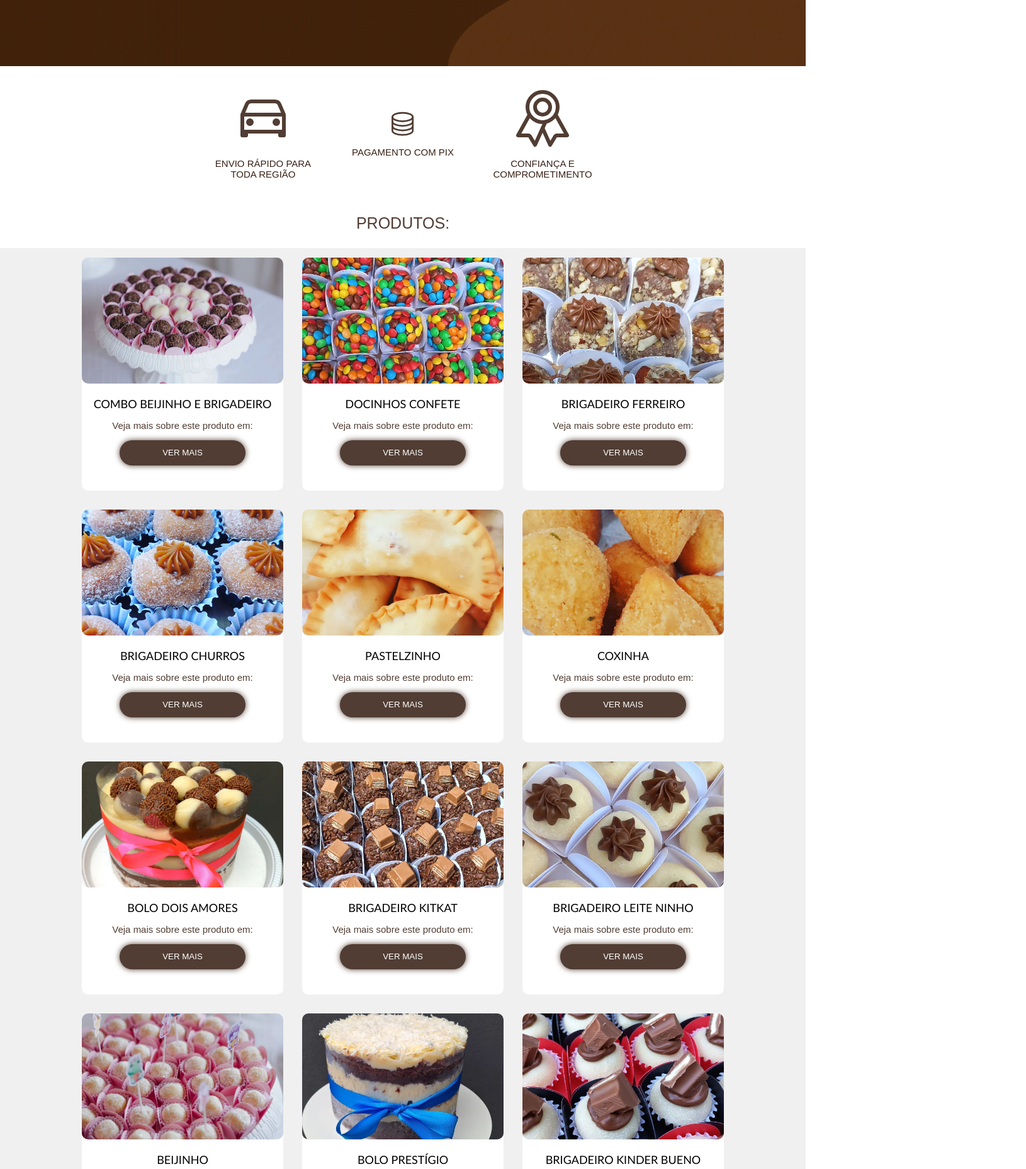
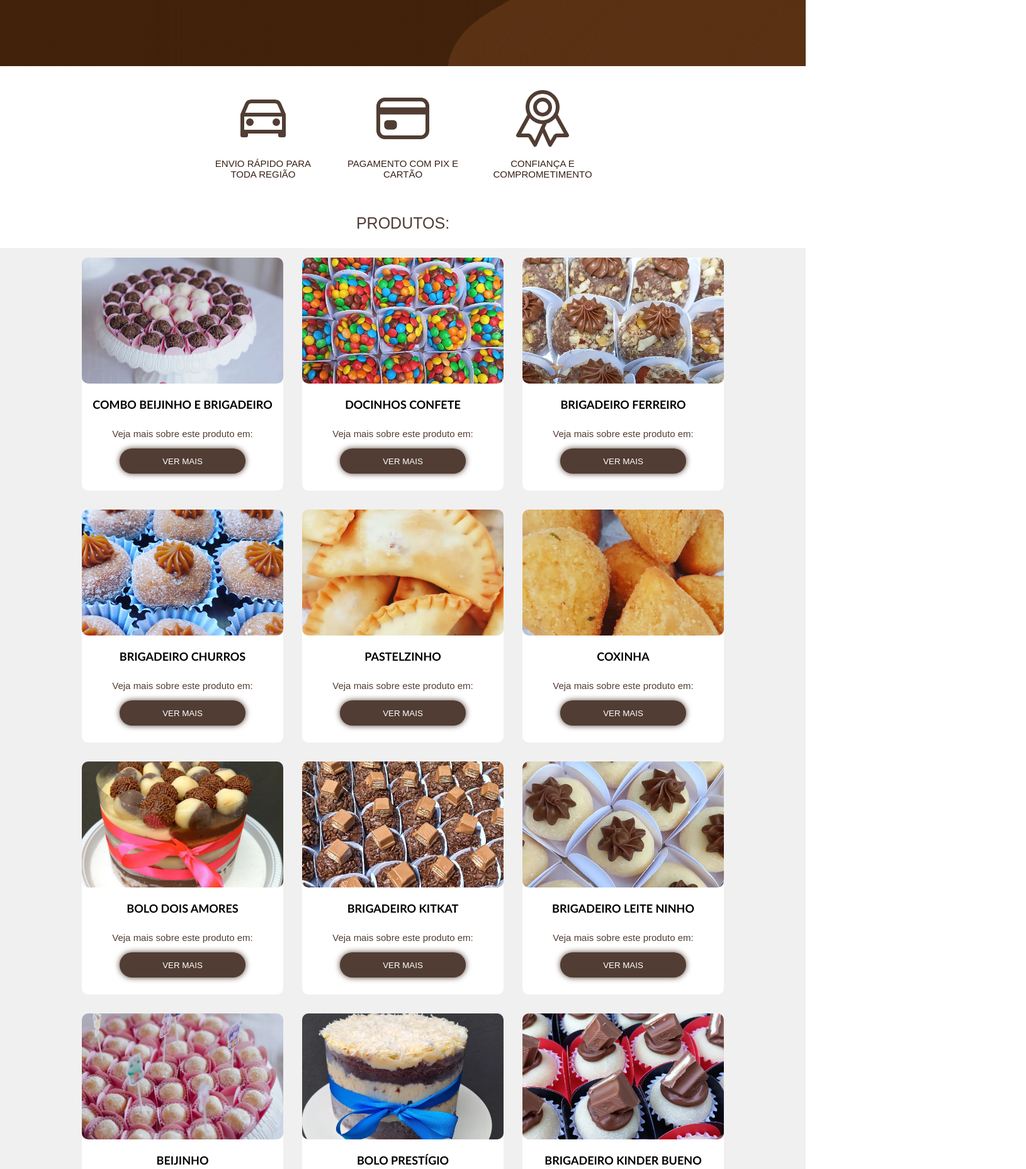
Before and after one commit to Szaiago/DonaSebaProject, a plain HTML site: page index.html in a window 1280 px wide. Shown: the part 640-2496 px from the top of the page at 63% size, 1630 px wide, since content can reach past the window. Drawn offline with nearby package versions, Linux system fonts and the light colour scheme.

Commit message:
atualizações

```diff
--- a/css/home/home.css
+++ b/css/home/home.css
@@ -6,18 +6,19 @@
 .infos-adicionais {
     margin-top: 20px;
     display: flex;
-    flex-direction: row;
     justify-content: center;
     align-items: center;
     text-align: center;
-    text-wrap: wrap;
+    flex-wrap: wrap;
 }
+
 .infos-adicionais p {
     cursor: default;
     font-size: 15px;
     font-family: Arial, Helvetica, sans-serif;
     color: var(--colorHover);
 }
+
 .info-envio, .info-pagamento, .info-segurança {
     margin: 15px;
     width: 15vw;
@@ -27,41 +28,43 @@
     justify-content: center;
     align-items: center;
 }
+
 .icones-adicionais {
     cursor: pointer;
     font-size: 10vw;
-    text-shadow: 0 0 5px solid var(--colorHover);
+    text-shadow: 0 0 5px var(--colorHover);
     transition: 1s;
     color: var(--colorPrin);
 }
+
 .icones-adicionais:hover {
-    transition: 1s;
     transform: scale(1.1);
     color: var(--colorHover);
 }
+
 .titulo-produtos {
     width: 100vw;
-    height: auto;
     display: flex;
     justify-content: center;
     align-items: center;
 }
+
 .titulo-produtos p {
     font-size: 25px;
     font-family: Arial, Helvetica, sans-serif;
     color: var(--colorPrin);
 }
+
 .produtos-container {
     width: 100vw;
-    height: auto;
     min-height: 60vh;
     display: flex;
-    flex-direction: row;
+    flex-wrap: wrap;
     justify-content: center;
     align-items: center;
-    flex-wrap: wrap;
     background-color: rgb(240, 240, 240);
 }
+
 .card-produtos {
     width: 320px;
     height: 370px;
@@ -69,34 +72,40 @@
     border-radius: 10px;
     display: flex;
     flex-direction: column;
-    justify-content: first baseline;
     align-items: center;
-    border: none;
     background-color: rgb(255, 255, 255);
 }
+
 .img-produto {
-    width: 320px;
+    width: 100%;
     height: 200px;
     border-radius: 10px;
+    background-position: center;
+    background-size: cover;
+    background-repeat: no-repeat;
 }
+
 .info-produto {
-    width: 100vw;
-    height: 150px;
+    width: 100%;
+    padding: 10px;
     display: flex;
     flex-direction: column;
-    justify-content: center;
     align-items: center;
+    text-align: center;
 }
-.info-produto h {
+
+.info-produto h1 {
     font-size: 18px;
     color: rgb(0, 0, 0);
     font-family: 'Gill Sans', 'Gill Sans MT', Calibri, 'Trebuchet MS', sans-serif;
 }
+
 .info-produto p {
     font-size: 15px;
     color: var(--colorPrin);
     font-family: Arial, Helvetica, sans-serif;
 }
+
 .ver-mais-produtos {
     cursor: pointer;
     width: 200px;
@@ -108,8 +117,8 @@
     box-shadow: 0 0 10px var(--colorPrin);
     transition: 1s;
 }
+
 .ver-mais-produtos:hover {
-    transition: 1s;
     transform: scale(1.1);
     background-color: var(--colorHover);
 }
--- a/index.html
+++ b/index.html
@@ -12,7 +12,7 @@
     <link rel="stylesheet" href="css/home/home.css">
     <link rel="stylesheet" href="css/fixos/carrosel.css"/>
     <link rel="stylesheet" href="css/responsividade/responsividade.css"/>
-    <link rel="shortcut icon" type="imagex/png" href="css/img-empresa/logo.png"/>
+    <link rel="shortcut icon" type="image/png" href="css/img-empresa/logo.png"/>
     <script src="js/carrosel.js" defer></script>
     <script src="js/dropdown.js" defer></script>
     <script type="module" src="https://unpkg.com/ionicons@7.1.0/dist/ionicons/ionicons.esm.js"></script>
@@ -43,13 +43,13 @@
                 </div>
             </div>
             <div class="logo-empresa">
-                <img src="css/img-empresa/logo.png" class="logo">
+                <img src="css/img-empresa/logo.png" class="logo" alt="Logo Dona Seba">
             </div>
             <div class="whatsapp">
                 <div class="dropdown-ajuda">
-                        <ion-icon name="help-outline" class="icone-ajuda"></ion-icon>
+                    <ion-icon name="help-outline" class="icone-ajuda"></ion-icon>
                     <div class="dropdown-content-ajuda">
-                        <a href="">Este site é apenas para demonstração de catálago, pedidos devem ser feitos via whatsapp.</a>
+                        <a href="#">Este site é apenas para demonstração de catálago, pedidos devem ser feitos via whatsapp.</a>
                     </div>
                 </div>
                 <ion-icon name="logo-whatsapp" class="icone-whats"></ion-icon>
@@ -70,8 +70,8 @@
                 <p>ENVIO RÁPIDO PARA TODA REGIÃO</p>
             </div>
             <div class="info-pagamento">
-                <ion-icon name="server-outline" class="icones-adicionais" style="font-size: 270%;"></ion-icon>
-                <p>PAGAMENTO COM PIX</p>
+                <ion-icon name="card-outline" class="icones-adicionais"></ion-icon>
+                <p>PAGAMENTO COM PIX E CARTÃO</p>
             </div>
             <div class="info-segurança">
                 <ion-icon name="ribbon-outline" class="icones-adicionais"></ion-icon>
@@ -83,7 +83,7 @@
             <div class="card-produtos">
                 <div class="img-produto" style="background-image: url(css/img-produtos/combo-beijinho-brigadeiro.png); background-position: center; background-size: cover; background-repeat: no-repeat;"></div>
                 <div class="info-produto">
-                    <h>COMBO BEIJINHO E BRIGADEIRO</h>
+                    <h1>COMBO BEIJINHO E BRIGADEIRO</h1>
                     <p>Veja mais sobre este produto em:</p>
                     <a href="#"><button type="button" class="ver-mais-produtos">VER MAIS</button></a>
                 </div>
@@ -91,7 +91,7 @@
             <div class="card-produtos">
                 <div class="img-produto" style="background-image: url(css/img-produtos/doces-confete.png); background-position: center; background-size: cover; background-repeat: no-repeat;"></div>
                 <div class="info-produto">
-                    <h>DOCINHOS CONFETE</h>
+                    <h1>DOCINHOS CONFETE</h1>
                     <p>Veja mais sobre este produto em:</p>
                     <a href="#"><button type="button" class="ver-mais-produtos">VER MAIS</button></a>
                 </div>
@@ -99,7 +99,7 @@
             <div class="card-produtos">
                 <div class="img-produto" style="background-image: url(css/img-produtos/brigadeiro-ferreiro.png); background-position: center; background-size: cover; background-repeat: no-repeat;"></div>
                 <div class="info-produto">
-                    <h>BRIGADEIRO FERREIRO</h>
+                    <h1>BRIGADEIRO FERREIRO</h1>
                     <p>Veja mais sobre este produto em:</p>
                     <a href="#"><button type="button" class="ver-mais-produtos">VER MAIS</button></a>
                 </div>
@@ -107,7 +107,7 @@
             <div class="card-produtos">
                 <div class="img-produto" style="background-image: url(css/img-produtos/brigadeiro-churros.png); background-position: center; background-size: cover; background-repeat: no-repeat;"></div>
                 <div class="info-produto">
-                    <h>BRIGADEIRO CHURROS</h>
+                    <h1>BRIGADEIRO CHURROS</h1>
                     <p>Veja mais sobre este produto em:</p>
                     <a href="#"><button type="button" class="ver-mais-produtos">VER MAIS</button></a>
                 </div>
@@ -115,7 +115,7 @@
             <div class="card-produtos">
                 <div class="img-produto" style="background-image: url(css/img-produtos/pastelzinho.png); background-position: center; background-size: cover; background-repeat: no-repeat;"></div>
                 <div class="info-produto">
-                    <h>PASTELZINHO</h>
+                    <h1>PASTELZINHO</h1>
                     <p>Veja mais sobre este produto em:</p>
                     <a href="#"><button type="button" class="ver-mais-produtos">VER MAIS</button></a>
                 </div>
@@ -123,7 +123,7 @@
             <div class="card-produtos">
                 <div class="img-produto" style="background-image: url(css/img-produtos/coxinha.png); background-position: center; background-size: cover; background-repeat: no-repeat;"></div>
                 <div class="info-produto">
-                    <h>COXINHA</h>
+                    <h1>COXINHA</h1>
                     <p>Veja mais sobre este produto em:</p>
                     <a href="#"><button type="button" class="ver-mais-produtos">VER MAIS</button></a>
                 </div>
@@ -131,7 +131,7 @@
             <div class="card-produtos">
                 <div class="img-produto" style="background-image: url(css/img-produtos/bolo-dois-amores.png); background-position: center; background-size: cover; background-repeat: no-repeat;"></div>
                 <div class="info-produto">
-                    <h>BOLO DOIS AMORES</h>
+                    <h1>BOLO DOIS AMORES</h1>
                     <p>Veja mais sobre este produto em:</p>
                     <a href="#"><button type="button" class="ver-mais-produtos">VER MAIS</button></a>
                 </div>
@@ -139,7 +139,7 @@
             <div class="card-produtos">
                 <div class="img-produto" style="background-image: url(css/img-produtos/brigadeiro-kitkat.png); background-position: center; background-size: cover; background-repeat: no-repeat;"></div>
                 <div class="info-produto">
-                    <h>BRIGADEIRO KITKAT</h>
+                    <h1>BRIGADEIRO KITKAT</h1>
                     <p>Veja mais sobre este produto em:</p>
                     <a href="#"><button type="button" class="ver-mais-produtos">VER MAIS</button></a>
                 </div>
@@ -147,7 +147,7 @@
             <div class="card-produtos">
                 <div class="img-produto" style="background-image: url(css/img-produtos/brigadeiro-leite-ninho-nutella.png); background-position: center; background-size: cover; background-repeat: no-repeat;"></div>
                 <div class="info-produto">
-                    <h>BRIGADEIRO LEITE NINHO</h>
+                    <h1>BRIGADEIRO LEITE NINHO</h1>
                     <p>Veja mais sobre este produto em:</p>
                     <a href="#"><button type="button" class="ver-mais-produtos">VER MAIS</button></a>
                 </div>
@@ -155,7 +155,7 @@
             <div class="card-produtos">
                 <div class="img-produto" style="background-image: url(css/img-produtos/beijinho.png); background-position: center; background-size: cover; background-repeat: no-repeat;"></div>
                 <div class="info-produto">
-                    <h>BEIJINHO</h>
+                    <h1>BEIJINHO</h1>
                     <p>Veja mais sobre este produto em:</p>
                     <a href="#"><button type="button" class="ver-mais-produtos">VER MAIS</button></a>
                 </div>
@@ -163,7 +163,7 @@
             <div class="card-produtos">
                 <div class="img-produto" style="background-image: url(css/img-produtos/bolo-prestigio.png); background-position: center; background-size: cover; background-repeat: no-repeat;"></div>
                 <div class="info-produto">
-                    <h>BOLO PRESTÍGIO</h>
+                    <h1>BOLO PRESTÍGIO</h1>
                     <p>Veja mais sobre este produto em:</p>
                     <a href="#"><button type="button" class="ver-mais-produtos">VER MAIS</button></a>
                 </div>
@@ -171,7 +171,7 @@
             <div class="card-produtos">
                 <div class="img-produto" style="background-image: url(css/img-produtos/brigadeiro-kinder-bueno.png); background-position: center; background-size: cover; background-repeat: no-repeat;"></div>
                 <div class="info-produto">
-                    <h>BRIGADEIRO KINDER BUENO</h>
+                    <h1>BRIGADEIRO KINDER BUENO</h1>
                     <p>Veja mais sobre este produto em:</p>
                     <a href="#"><button type="button" class="ver-mais-produtos">VER MAIS</button></a>
                 </div>
```
